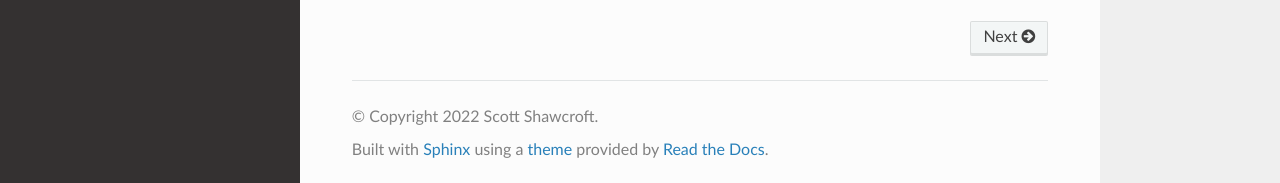
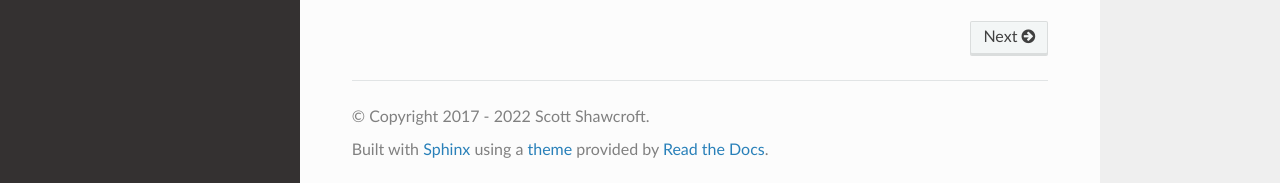
Before and after one commit to adafruit/Adafruit_CircuitPython_IRRemote, a Sphinx documentation site: the page built from docs/index.rst, in a window 1280 px wide and 900 px high, scrolled down 1814 px. Shown: the part 714-897 px from the top of the window. Built offline with Sphinx 7.4.7 and the Read the Docs theme 2.0.0, drawn with Linux system fonts in a browser that asks for light colours; some of the changed lines change nothing that is shown.

Commit message:
Use year duration range for copyright attribution

```diff
--- a/docs/conf.py
+++ b/docs/conf.py
@@ -36,8 +36,14 @@ master_doc = "index"
 
 # General information about the project.
 project = "Adafruit IRREMOTE Library"
+creation_year = "2017"
 current_year = str(datetime.datetime.now().year)
-copyright = current_year + " Scott Shawcroft"
+year_duration = (
+    current_year
+    if current_year == creation_year
+    else creation_year + " - " + current_year
+)
+copyright = year_duration + " Scott Shawcroft"
 author = "Scott Shawcroft"
 
 # The version info for the project you're documenting, acts as replacement for
```
